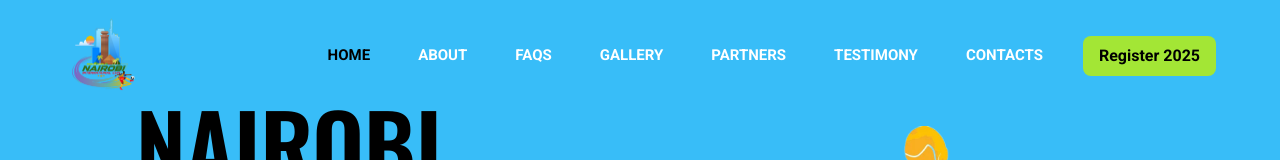
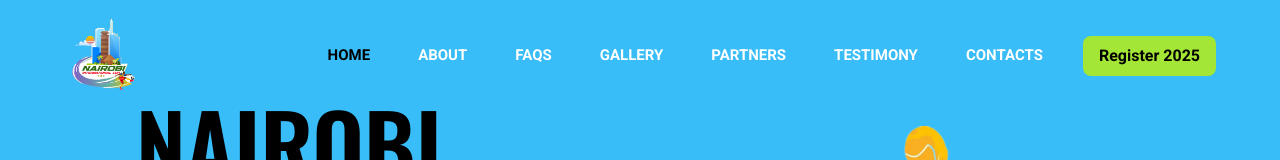
Before and after one commit to tisini-acc1/nic-cup, a Next.js app: page / in a window 1280 px wide. Shown: the top 160 px of the page. Built offline with nearby package versions, Linux system fonts and the light colour scheme; a web font is replaced by a local one.

Commit message:
changed site logo

```diff
--- a/src/components/headers/fixtures-header.tsx
+++ b/src/components/headers/fixtures-header.tsx
@@ -6,7 +6,12 @@ const FixturesHeader = () => {
   return (
     <nav className="w-full h-24 flex bg-sky-400 justify-between items-center gap-1 lg:px-16 px-6  fixed top-0">
       <Link href={"/"}>
-        <Image src={"/nic.png"} alt="NIC" width={60} height={60} />
+        <Image
+          src={"/Partially removed BG.png"}
+          alt="NIC"
+          width={60}
+          height={60}
+        />
       </Link>
 
       <div className="flex gap-8 items-center justify-center">
--- a/src/components/headers/pages-header.tsx
+++ b/src/components/headers/pages-header.tsx
@@ -5,7 +5,12 @@ export const PagesHeader = () => {
   return (
     <nav className="w-full flex bg-sky-400 justify-between items-center gap-1 lg:px-16 px-6  fixed top-0">
       <Link href={"/"}>
-        <Image src={"/nic.png"} alt="NIC" width={60} height={60} />
+        <Image
+          src={"/Partially removed BG.png"}
+          alt="NIC"
+          width={60}
+          height={60}
+        />
       </Link>
 
       <Link
--- a/src/components/site/footer.tsx
+++ b/src/components/site/footer.tsx
@@ -17,7 +17,12 @@ export const Footer = () => {
       <div className="w-[90%] flex gap-4 flex-col md:flex-row items-center justify-between mx-auto py-4 border-b-2 border-gray-400">
         <div className="">
           <Link className="flex items-center justify-center mb-4" href={"/"}>
-            <Image src="/nic.png" alt="logo" width={110} height={100} />
+            <Image
+              src="/Partially removed BG.png"
+              alt="logo"
+              width={110}
+              height={100}
+            />
           </Link>
 
           <div className="flex items-center gap-4 flex-wrap">
--- a/src/components/site/header.tsx
+++ b/src/components/site/header.tsx
@@ -30,7 +30,12 @@ export const SiteHeader = () => {
       } w-full flex justify-between items-center gap-1 lg:px-16 px-6 py-4 fixed top-0 z-50`}
     >
       <Link href={"/"}>
-        <Image src={"/nic.png"} alt="NIC" width={80} height={80} />
+        <Image
+          src={"/Partially removed BG.png"}
+          alt="NIC"
+          width={80}
+          height={80}
+        />
       </Link>
 
       <div className="lg:flex justify-center items-center gap-8 hidden">
```
